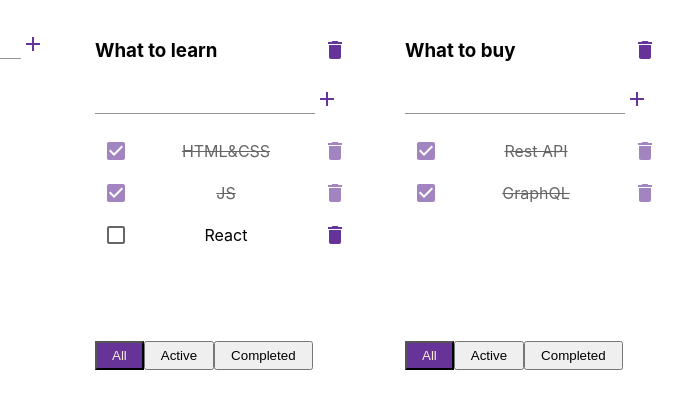
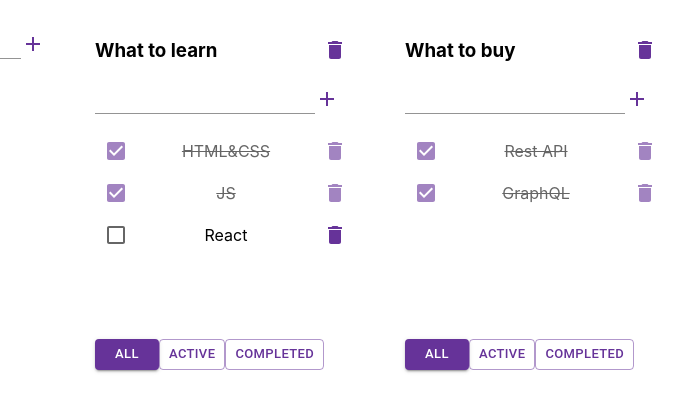
Before and after one commit to Alonasa/Trello, a React (Create React App) app: page / in a window 1280 px wide. Shown: the top 412 px of the page, without its empty margins (229-912 px from the left). Built offline with nearby package versions, Linux system fonts and the light colour scheme.

Commit message:
change filter buttons to mui buttons

```diff
--- a/src/components/Todolist/Todolist.tsx
+++ b/src/components/Todolist/Todolist.tsx
@@ -4,7 +4,7 @@ import {EditableSpan} from '../EditableSpan/EditableSpan';
 import styles from '../Todolist/Todolist.module.css'
 import IconButton from '@mui/material/IconButton';
 import DeleteIcon from '@mui/icons-material/Delete';
-import {Checkbox} from '@mui/material';
+import {Button, Checkbox} from '@mui/material';
 
 type TodolistType = {
   id: string
@@ -39,7 +39,7 @@ export const Todolist = (props: TodolistType) => {
   }
 
   const filterStyleHandler = (filter: string) => {
-	return props.filter === filter ? 'active-filter' : 'filter'
+	return props.filter === filter ? 'contained' : 'outlined'
   }
 
   const removeTodolist = (id: string) => {
@@ -90,15 +90,15 @@ export const Todolist = (props: TodolistType) => {
 		  })}
 	  </ul>
 	  <div className={styles.todolist__buttons}>
-		<button className={filterStyleHandler('All')}
+		<Button size={'small'} variant={filterStyleHandler('All')}
 				onClick={() => tasksFiltrator('All', props.id)}>All
-		</button>
-		<button className={filterStyleHandler('Active')}
+		</Button>
+		<Button size={'small'} variant={filterStyleHandler('Active')}
 				onClick={() => tasksFiltrator('Active', props.id)}>Active
-		</button>
-		<button className={filterStyleHandler('Completed')}
+		</Button>
+		<Button size={'small'} variant={filterStyleHandler('Completed')}
 				onClick={() => tasksFiltrator('Completed', props.id)}>Completed
-		</button>
+		</Button>
 	  </div>
 	</div>
   )
```
